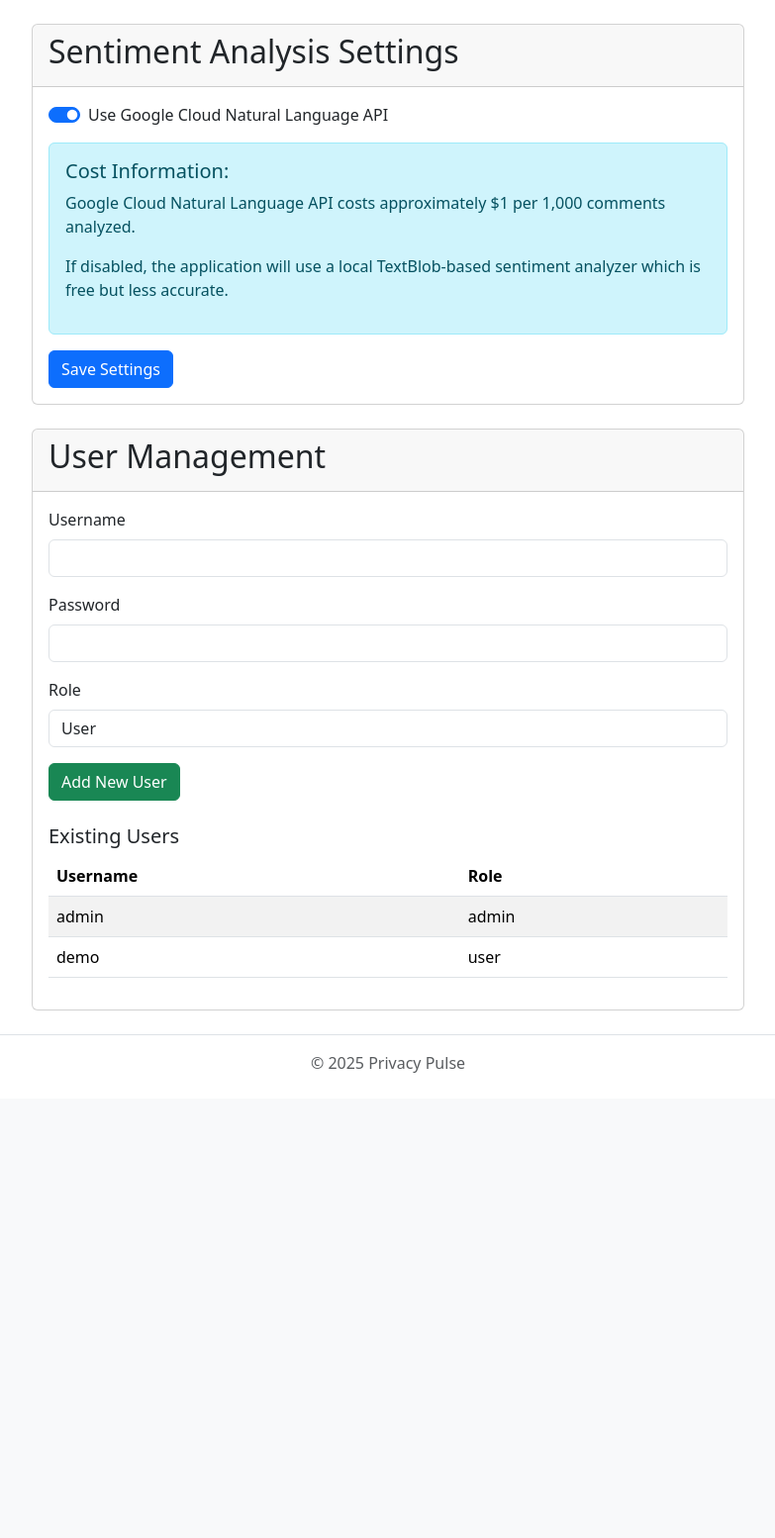
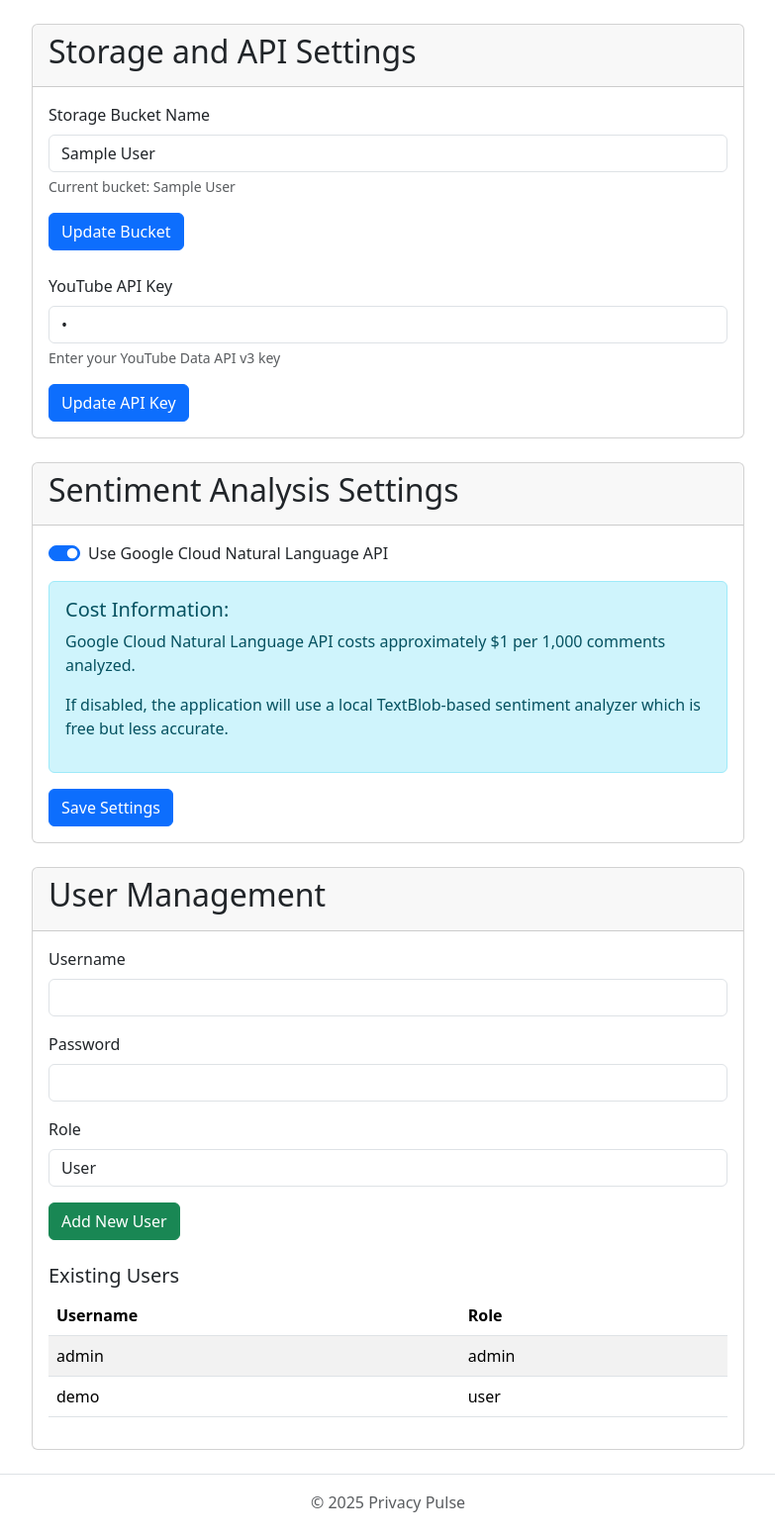
Before and after one commit to OlsonTyler0/388-code, a Flask app: page /config in a window 1280 px wide. Shown: the part 187-1741 px from the top of the page at 99% size, without its empty margins (248-1031 px from the left). Before the commit the page ends 1271 px from the top, so only its background shows below. Run offline with Flask 3, Linux system fonts and the light colour scheme; a user stored in the database is signed in.

Commit message:
additions of a new config option as well as attempt to fix cloud storage

```diff
--- a/src/routes/admin.py
+++ b/src/routes/admin.py
@@ -39,6 +39,13 @@ def config():
             if new_bucket_name:
                 session['storage_bucket'] = new_bucket_name
                 flash('Storage bucket updated successfully')
+        # Add new condition for updating YouTube API key
+        if 'update_api_key' in request.form:
+            new_api_key = request.form.get('api_key')
+            if new_api_key:
+                session['youtube_api_key'] = new_api_key
+                flash('YouTube API key updated successfully')
+
         use_google_api = 'use_google_api' in request.form
         session['use_google_api'] = use_google_api
 
@@ -47,7 +54,9 @@ def config():
     users = User.query.all()
     use_google_api = session.get('use_google_api', True)
     current_bucket = session.get('storage_bucket', 'itc-388-youtube-r6')
+    current_api_key = session.get('youtube_api_key', '')
     return render_template('config.html',
                          use_google_api=use_google_api,
                          current_bucket=current_bucket,
+                         current_api_key=current_api_key,
                          users=users)
--- a/src/routes/storage.py
+++ b/src/routes/storage.py
@@ -21,7 +21,8 @@ def storage_manager():
                 if current_videos:
                     date_str = datetime.now().strftime("%Y-%m-%d")
                     filename = f"{date_str}-privacy-analysis.json"
-                    data_storage.save_videos_data(current_videos)
+                    # Pass the filename to save_videos_data
+                    data_storage.save_videos_data(current_videos, filename)
                     flash('Data successfully uploaded to storage!', 'success')
                 else:
                     flash('No current video data to upload', 'error')
@@ -39,7 +40,6 @@ def storage_manager():
         logger.error(f"Error in storage manager: {str(e)}")
         flash(f"An error occurred: {str(e)}", 'error')
         return render_template('storage_manager.html', files=[])
-
 
 @storage_bp.route('/summarize_json', methods=['GET'])
 @login_required
--- a/src/templates/config.html
+++ b/src/templates/config.html
@@ -19,6 +19,38 @@
             {% endfor %}
         {% endif %}
     {% endwith %}
+
+    <!-- New Storage and API Settings Section -->
+    <div class="row mb-4">
+        <div class="col-md-8 mx-auto">
+            <div class="card">
+                <div class="card-header"><h2>Storage and API Settings</h2></div>
+                <div class="card-body">
+                    <!-- Storage Bucket Form -->
+                    <form method="POST" class="mb-4">
+                        <div class="mb-3">
+                            <label for="bucket_name" class="form-label">Storage Bucket Name</label>
+                            <input type="text" class="form-control" id="bucket_name"
+                                   name="bucket_name" value="{{ current_bucket }}" required>
+                            <div class="form-text">Current bucket: {{ current_bucket }}</div>
+                        </div>
+                        <button type="submit" name="update_bucket" class="btn btn-primary">Update Bucket</button>
+                    </form>
+
+                    <!-- YouTube API Key Form -->
+                    <form method="POST">
+                        <div class="mb-3">
+                            <label for="api_key" class="form-label">YouTube API Key</label>
+                            <input type="password" class="form-control" id="api_key"
+                                   name="api_key" value="{{ current_api_key }}" required>
+                            <div class="form-text">Enter your YouTube Data API v3 key</div>
+                        </div>
+                        <button type="submit" name="update_api_key" class="btn btn-primary">Update API Key</button>
+                    </form>
+                </div>
+            </div>
+        </div>
+    </div>
 
     <div class="row mb-4">
         <div class="col-md-8 mx-auto">
```
Also changed, not shown: src/data_storage.py (+10 -10 lines).
